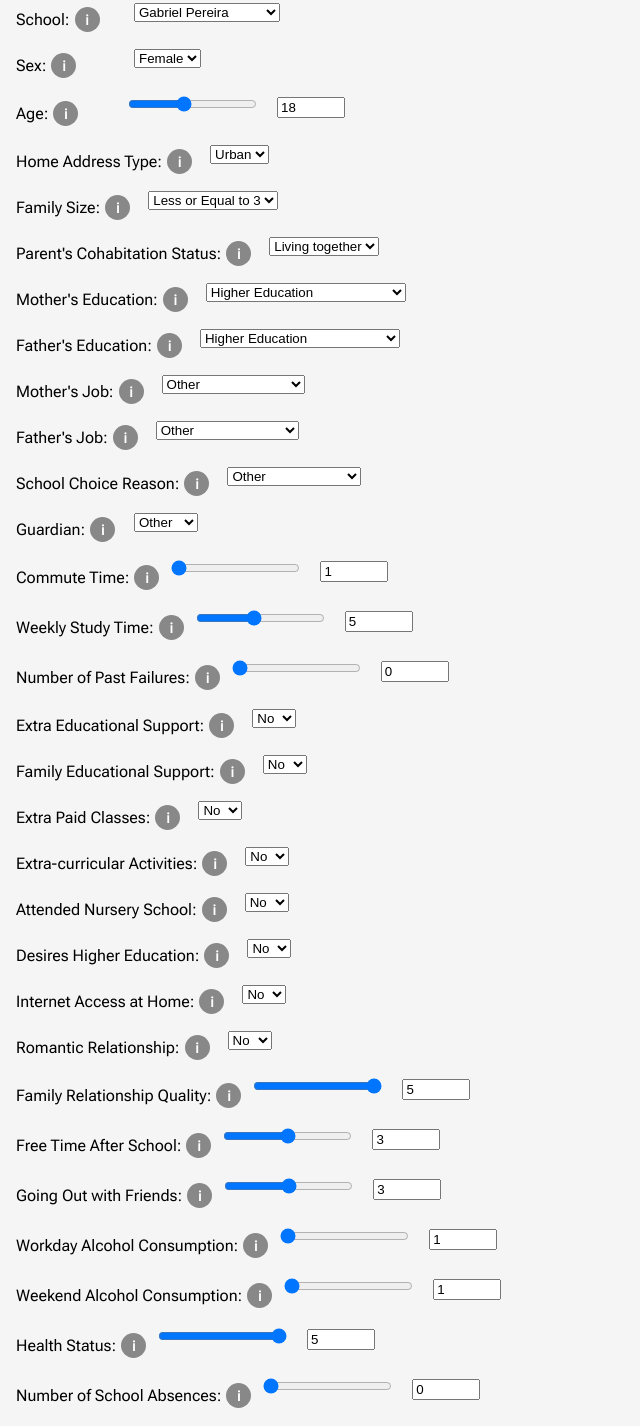
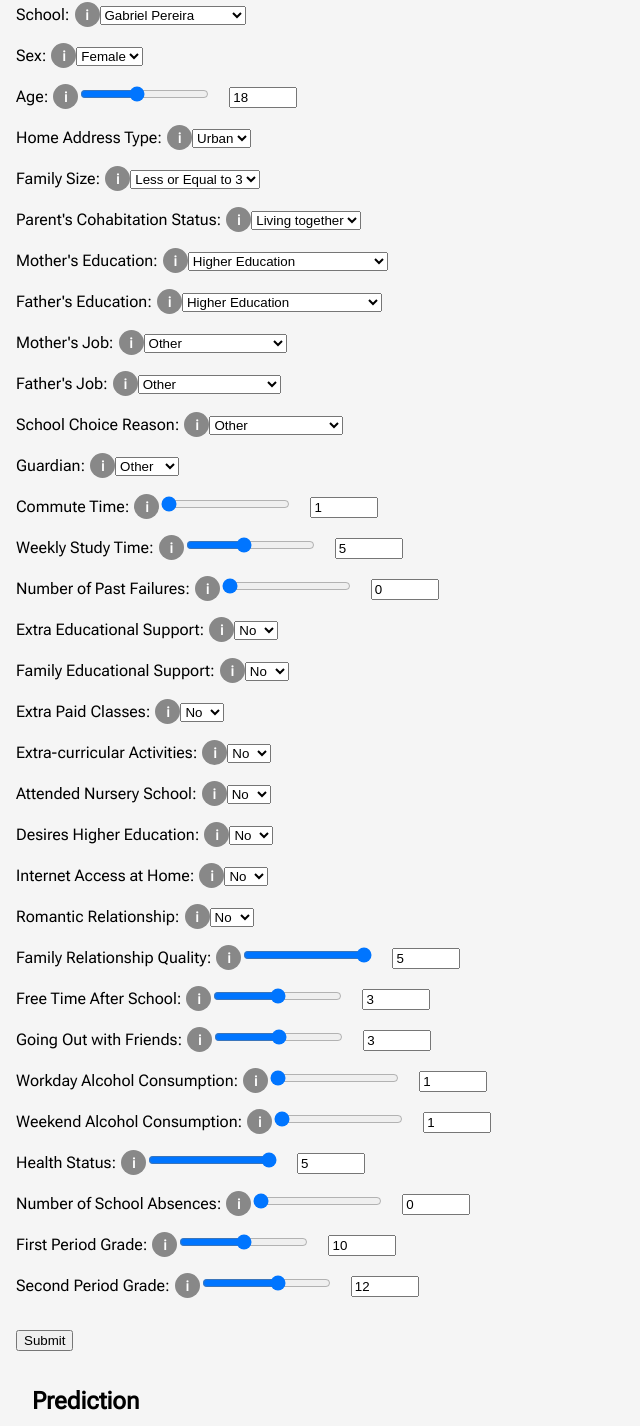
Before and after one commit to Nate-Kim/Grade-Prediction, a React (Vite) app in the folder web_ui/frontend/: page / in a window 1280 px wide. Shown: the part 254-1680 px from the top of the page, without its empty margins (0-640 px from the left). Built offline with nearby package versions, Linux system fonts and the light colour scheme.

Commit message:
refactored label, tooltip inside of dropdown, slider

```diff
--- a/web_ui/frontend/src/components/Dropdown.jsx
+++ b/web_ui/frontend/src/components/Dropdown.jsx
@@ -1,9 +1,11 @@
 import React from 'react';
+import Tooltip from '../components/Tooltip';
 
-export default function Dropdown({ label, selected, onChange, options }) {
+export default function Dropdown({ label, info, selected, onChange, options }) {
   return (
     <div style={{ marginBottom: '1rem' }}>
-      <label style={{ marginRight: '0.5rem' }}>{label}</label>
+      <label style={{ marginRight: '1rem' }}>{label}
+        <Tooltip tooltipText={info} />
         <select value={selected} onChange={(e) => onChange(e.target.value)}>
           {options.map((opt) => (
             <option key={opt.value} value={opt.value}>
@@ -11,6 +13,7 @@ export default function Dropdown({ label, selected, onChange, options }) {
             </option>
           ))}
         </select>
+      </label>
     </div>
   );
 }
--- a/web_ui/frontend/src/components/SliderWithInput.jsx
+++ b/web_ui/frontend/src/components/Slider.jsx
@@ -1,4 +1,6 @@
-function SliderWithInput({ label, value, setValue, min = 0, max = 100 }) {
+import Tooltip from '../components/Tooltip';
+
+function Slider({ label, info, value, setValue, min = 0, max = 100 }) {
   const handleSliderChange = (e) => {
     setValue(Number(e.target.value));
   };
@@ -23,8 +25,8 @@ function SliderWithInput({ label, value, setValue, min = 0, max = 100 }) {
 
   return (
     <div style={{ marginBottom: '1rem' }}>
-      <label>
-        {label}
+      <label style={{ marginRight: '1rem'}}>{label}
+      <Tooltip tooltipText={info} />
         <input
           type="range"
           min={min}
@@ -47,4 +49,4 @@ function SliderWithInput({ label, value, setValue, min = 0, max = 100 }) {
   );
 }
 
-export default SliderWithInput;
+export default Slider;
--- a/web_ui/frontend/src/pages/Home.css
+++ b/web_ui/frontend/src/pages/Home.css
@@ -1,20 +1,3 @@
-.input-row {
-  display: flex;
-  align-items: center;
-  margin-bottom: 10px;
-}
-
-.input-label {
-  display: flex;
-  align-items: center;
-  min-width: 100px;
-  margin-right: 10px;
-}
-
-.input-field {
-  flex-grow: 1;
-}
-
 input, select {
   margin-right: 10px;
 }
--- a/web_ui/frontend/src/pages/Home.jsx
+++ b/web_ui/frontend/src/pages/Home.jsx
@@ -1,5 +1,5 @@
 import React, { useState } from "react";
-import SliderWithInput from '../components/SliderWithInput';
+import Slider from '../components/Slider';
 import Dropdown from '../components/Dropdown';
 import Tooltip from '../components/Tooltip';
 import ClipLoader from "react-spinners/ClipLoader";
@@ -240,262 +240,38 @@ export default function Home() {
 
       <div className="parameters">
         <h2>Parameters</h2>
-        <div className="input-row">
-          <div className="input-label">
-            School: <Tooltip tooltipText="Identifies the student's school" />
-          </div>
-          <div className="input-field">
-            <Dropdown selected={p_school} onChange={setPSchool} options={cat_school} />
-          </div>
-        </div>
-        <div className="input-row">
-          <div className="input-label">
-            Sex: <Tooltip tooltipText="Student's sex demographics" />
-          </div>
-          <div className="input-field">
-            <Dropdown selected={p_sex} onChange={setPSex} options={cat_sex} />
-          </div>
-        </div>
-        <div className="input-row">
-          <div className="input-label">
-            Age: <Tooltip tooltipText="Student's age, in years" />
-          </div>
-          <div className="input-field">
-            <SliderWithInput value={p_age} setValue={setPAge} min={15} max={22} />
-          </div>
-        </div>
-        <div className="input-row">
-          <div className="input-label">
-            Home Address Type: <Tooltip tooltipText="Type of area where the student lives" />
-          </div>
-          <div className="input-field">
-            <Dropdown selected={p_address} onChange={setPAddress} options={cat_address} />
-          </div>
-        </div>
-        <div className="input-row">
-          <div className="input-label">
-            Family Size: <Tooltip tooltipText="Number of family members in the student's family" />
-          </div>
-          <div className="input-field">
-            <Dropdown selected={p_famsize} onChange={setPFamsize} options={cat_famsize} />
-          </div>
-        </div>
-        <div className="input-row">
-          <div className="input-label">
-            Parent's Cohabitation Status: <Tooltip tooltipText="Whether or not the student's parents live together" />
-          </div>
-          <div className="input-field">
-            <Dropdown selected={p_Pstatus} onChange={setPPstatus} options={cat_Pstatus} />
-          </div>
-        </div>
-        <div className="input-row">
-          <div className="input-label">
-            Mother's Education: <Tooltip tooltipText="Highest level of education achieved by the student's mother" />
-          </div>
-          <div className="input-field">
-            <Dropdown selected={p_Medu} onChange={setPMedu} options={cat_Medu} />
-          </div>
-        </div>
-        <div className="input-row">
-          <div className="input-label">
-            Father's Education: <Tooltip tooltipText="Highest level of education achieved by the student's father" />
-          </div>
-          <div className="input-field">
-            <Dropdown selected={p_Fedu} onChange={setPFedu} options={cat_Fedu} />
-          </div>
-        </div>
-        <div className="input-row">
-          <div className="input-label">
-            Mother's Job: <Tooltip tooltipText="Mother's category of occupation" />
-          </div>
-          <div className="input-field">
-            <Dropdown selected={p_Mjob} onChange={setPMjob} options={cat_Mjob} />
-          </div>
-        </div>
-        <div className="input-row">
-          <div className="input-label">
-            Father's Job: <Tooltip tooltipText="Father's category of occupation" />
-          </div>
-          <div className="input-field">
-            <Dropdown selected={p_Fjob} onChange={setPFjob} options={cat_Fjob} />
-          </div>
-        </div>
-        <div className="input-row">
-          <div className="input-label">
-            School Choice Reason: <Tooltip tooltipText="Main reason for choosing the school" />
-          </div>
-          <div className="input-field">
-            <Dropdown selected={p_reason} onChange={setPReason} options={cat_reason} />
-          </div>
-        </div>
-        <div className="input-row">
-          <div className="input-label">
-            Guardian: <Tooltip tooltipText="Primary guardian responsible for the student" />
-          </div>
-          <div className="input-field">
-            <Dropdown selected={p_guardian} onChange={setPGuardian} options={cat_guardian} />
-          </div>
-        </div>
-        <div className="input-row">
-          <div className="input-label">
-            Commute Time: <Tooltip tooltipText="Time it takes to travel from home to school, in hours" />
-          </div>
-          <div className="input-field">
-            <SliderWithInput value={p_traveltime} setValue={setPTraveltime} min={1} max={4} />
-          </div>
-        </div>
-        <div className="input-row">
-          <div className="input-label">
-            Weekly Study Time: <Tooltip tooltipText="Average time spent by the student studying per week, in hours" />
-          </div>
-          <div className="input-field">
-            <SliderWithInput label="" value={p_studytime} setValue={setPStudytime} min={1} max={10} />
-          </div>
-        </div>
-        <div className="input-row">
-          <div className="input-label">
-            Number of Past Failures: <Tooltip tooltipText="Number of past academically failed classes by the student" />
-          </div>
-          <div className="input-field">
-            <SliderWithInput value={p_failures} setValue={setPFailures} min={0} max={3} />
-          </div>
-        </div>
-        <div className="input-row">
-          <div className="input-label">
-            Extra Educational Support: <Tooltip tooltipText="Does the student participate in extra school support programs?" />
-          </div>
-          <div className="input-field">
-            <Dropdown selected={p_schoolsup} onChange={setPSchoolsup} options={cat_schoolsup} />
-          </div>
-        </div>
-        <div className="input-row">
-          <div className="input-label">
-            Family Educational Support: <Tooltip tooltipText="Does the student recieve educational support from their family?" />
-          </div>
-          <div className="input-field">
-            <Dropdown selected={p_famsup} onChange={setPFamsup} options={cat_famsup} />
-          </div>
-        </div>
-        <div className="input-row">
-          <div className="input-label">
-            Extra Paid Classes: <Tooltip tooltipText="Is the student enrolled in extra, paid classes?" />
-          </div>
-          <div className="input-field">
-            <Dropdown selected={p_paid} onChange={setPPaid} options={cat_paid} />
-          </div>
-        </div>
-        <div className="input-row">
-          <div className="input-label">
-            Extra-curricular Activities: <Tooltip tooltipText="Is the student involved in any extra-curricular activities?" />
-          </div>
-          <div className="input-field">
-            <Dropdown selected={p_activities} onChange={setPActivities} options={cat_activities} />
-          </div>
-        </div>
-        <div className="input-row">
-          <div className="input-label">
-            Attended Nursery School: <Tooltip tooltipText="Did the student attend a nursery school in early childhood?" />
-          </div>
-          <div className="input-field">
-            <Dropdown selected={p_nursery} onChange={setPNursery} options={cat_nursery} />
-          </div>
-        </div>
-        <div className="input-row">
-          <div className="input-label">
-            Desires Higher Education: <Tooltip tooltipText="Does the student intend to pursue higher education?" />
-          </div>
-          <div className="input-field">
-            <Dropdown selected={p_higher} onChange={setPHigher} options={cat_higher} />
-          </div>
-        </div>
-        <div className="input-row">
-          <div className="input-label">
-            Internet Access at Home: <Tooltip tooltipText="Does the student have internet access at home?" />
-          </div>
-          <div className="input-field">
-            <Dropdown selected={p_internet} onChange={setPInternet} options={cat_internet} />
-          </div>
-        </div>
-        <div className="input-row">
-          <div className="input-label">
-            Romantic Relationship: <Tooltip tooltipText="Is the student engaged in a romantic relationship?" />
-          </div>
-          <div className="input-field">
-            <Dropdown  selected={p_romantic} onChange={setPRomantic} options={cat_romantic} />
-          </div>
-        </div>
-        <div className="input-row">
-          <div className="input-label">
-            Family Relationship Quality: <Tooltip tooltipText="Self-assessed quality of the student's family relationships, where 5 is best" />
-          </div>
-          <div className="input-field">
-            <SliderWithInput value={p_famrel} setValue={setPFamrel} min={1} max={5} />
-          </div>
-        </div>
-        <div className="input-row">
-          <div className="input-label">
-            Free Time After School: <Tooltip tooltipText="How much free time the student has after school, where 5 is a lot" />
-          </div>
-          <div className="input-field">
-            <SliderWithInput value={p_freetime} setValue={setPFreetime} min={1} max={5} />
-          </div>
-        </div>
-        <div className="input-row">
-          <div className="input-label">
-            Going Out with Friends: <Tooltip tooltipText="How frequently the student goes out with friends, where 5 is most frequently" />
-          </div>
-          <div className="input-field">
-            <SliderWithInput value={p_goout} setValue={setPGoout} min={1} max={5} />
-          </div>
-        </div>
-        <div className="input-row">
-          <div className="input-label">
-            Workday Alcohol Consumption: <Tooltip tooltipText="How frequently the student drinks alcohol on workdays, where 5 is most frequently" />
-          </div>
-          <div className="input-field">
-            <SliderWithInput value={p_dalc} setValue={setPDalc} min={1} max={5} />
-          </div>
-        </div>
-        <div className="input-row">
-          <div className="input-label">
-            Weekend Alcohol Consumption: <Tooltip tooltipText="How frequently the student drinks alcohol on weekends, where 5 is most frequently" />
-          </div>
-          <div className="input-field">
-            <SliderWithInput value={p_walc} setValue={setPWalc} min={1} max={5} />
-          </div>
-        </div>
-        <div className="input-row">
-          <div className="input-label">
-            Health Status: <Tooltip tooltipText="Student's current self-perceived health status, where 5 is best" />
-          </div>
-          <div className="input-field">
-            <SliderWithInput value={p_health} setValue={setPHealth} min={1} max={5} />
-          </div>
-        </div>
-        <div className="input-row">
-          <div className="input-label">
-            Number of School Absences: <Tooltip tooltipText="Total number of school absences" />
-          </div>
-          <div className="input-field">
-            <SliderWithInput value={p_absences} setValue={setPAbsences} min={0} max={93} />
-          </div>
-        </div>
-        <div className="input-row">
-          <div className="input-label">
-            First Period Grade: <Tooltip tooltipText="Grade received in the first grading period (G1)" />
-          </div>
-          <div className="input-field">
-            <SliderWithInput value={p_G1} setValue={setPG1} min={0} max={20} />
-          </div>
-        </div>
-        <div className="input-row">
-          <div className="input-label">
-            Second Period Grade: <Tooltip tooltipText="Grade received in the second grading period (G2)" />
-          </div>
-          <div className="input-field">
-            <SliderWithInput value={p_G2} setValue={setPG2} min={0} max={20} />
-          </div>
-        </div>
+        <Dropdown label="School:" info="Identifies the student's school" selected={p_school} onChange={setPSchool} options={cat_school} />
+        <Dropdown label="Sex:" info="Student's sex demographics" selected={p_sex} onChange={setPSex} options={cat_sex} />
+        <Slider label="Age:" info="Student's age, in years" value={p_age} setValue={setPAge} min={15} max={22} />
+        <Dropdown label="Home Address Type:" info="Type of area where the student lives" selected={p_address} onChange={setPAddress} options={cat_address} />
+        <Dropdown label="Family Size:" info="Number of family members in the student's family" selected={p_famsize} onChange={setPFamsize} options={cat_famsize} />
+        <Dropdown label="Parent's Cohabitation Status:" info="Whether or not the student's parents live together" selected={p_Pstatus} onChange={setPPstatus} options={cat_Pstatus} />
+        <Dropdown label="Mother's Education:" info="Highest level of education achieved by the student's mother" selected={p_Medu} onChange={setPMedu} options={cat_Medu} />
+        <Dropdown label="Father's Education:" info="Highest level of education achieved by the student's father" selected={p_Fedu} onChange={setPFedu} options={cat_Fedu} />
+        <Dropdown label="Mother's Job:" info="Mother's category of occupation" selected={p_Mjob} onChange={setPMjob} options={cat_Mjob} />
+        <Dropdown label="Father's Job:" info="Father's category of occupation" selected={p_Fjob} onChange={setPFjob} options={cat_Fjob} />
+        <Dropdown label="School Choice Reason:" info="Main reason for choosing the school" selected={p_reason} onChange={setPReason} options={cat_reason} />
+        <Dropdown label="Guardian:" info="Primary guardian responsible for the student" selected={p_guardian} onChange={setPGuardian} options={cat_guardian} />
+        <Slider label="Commute Time:" info="Time it takes to travel from home to school, in hours" value={p_traveltime} setValue={setPTraveltime} min={1} max={4} />
+        <Slider label="Weekly Study Time:" info="Average time spent by the student studying per week, in hours" value={p_studytime} setValue={setPStudytime} min={1} max={10} />
+        <Slider label="Number of Past Failures:" info="Number of past academically failed classes by the student" value={p_failures} setValue={setPFailures} min={0} max={3} />
+        <Dropdown label="Extra Educational Support:" info="Does the student participate in extra school support programs?" selected={p_schoolsup} onChange={setPSchoolsup} options={cat_schoolsup} />
+        <Dropdown label="Family Educational Support:" info="Does the student recieve educational support from their family?" selected={p_famsup} onChange={setPFamsup} options={cat_famsup} />
+        <Dropdown label="Extra Paid Classes:" info="Is the student enrolled in extra, paid classes?" selected={p_paid} onChange={setPPaid} options={cat_paid} />
+        <Dropdown label="Extra-curricular Activities:" info="Is the student involved in any extra-curricular activities?" selected={p_activities} onChange={setPActivities} options={cat_activities} />
+        <Dropdown label="Attended Nursery School:" info="Did the student attend a nursery school in early childhood?" selected={p_nursery} onChange={setPNursery} options={cat_nursery} />
+        <Dropdown label="Desires Higher Education:" info="Does the student intend to pursue higher education?" selected={p_higher} onChange={setPHigher} options={cat_higher} />
+        <Dropdown label="Internet Access at Home:" info="Does the student have internet access at home?" selected={p_internet} onChange={setPInternet} options={cat_internet} />
+        <Dropdown label="Romantic Relationship:" info="Is the student engaged in a romantic relationship?" selected={p_romantic} onChange={setPRomantic} options={cat_romantic} />
+        <Slider label="Family Relationship Quality:" info="Self-assessed quality of the student's family relationships, where 5 is best" value={p_famrel} setValue={setPFamrel} min={1} max={5} />
+        <Slider label="Free Time After School:" info="How much free time the student has after school, where 5 is a lot" value={p_freetime} setValue={setPFreetime} min={1} max={5} />
+        <Slider label="Going Out with Friends:" info="How frequently the student goes out with friends, where 5 is most frequently" value={p_goout} setValue={setPGoout} min={1} max={5} />
+        <Slider label="Workday Alcohol Consumption:" info="How frequently the student drinks alcohol on workdays, where 5 is most frequently" value={p_dalc} setValue={setPDalc} min={1} max={5} />
+        <Slider label="Weekend Alcohol Consumption:" info="How frequently the student drinks alcohol on weekends, where 5 is most frequently" value={p_walc} setValue={setPWalc} min={1} max={5} />
+        <Slider label="Health Status:" info="Student's current self-perceived health status, where 5 is best" value={p_health} setValue={setPHealth} min={1} max={5} />
+        <Slider label="Number of School Absences:" info="Total number of school absences" value={p_absences} setValue={setPAbsences} min={0} max={93} />
+        <Slider label="First Period Grade:" info="Grade received in the first grading period (G1)" value={p_G1} setValue={setPG1} min={0} max={20} />
+        <Slider label="Second Period Grade:" info="Grade received in the second grading period (G2)" value={p_G2} setValue={setPG2} min={0} max={20} />
 
         <button onClick={handleSubmit} style={{ marginTop: "1rem" }}>Submit</button>
       </div>
```
Lines whose indentation alone changed are shown as unchanged.
